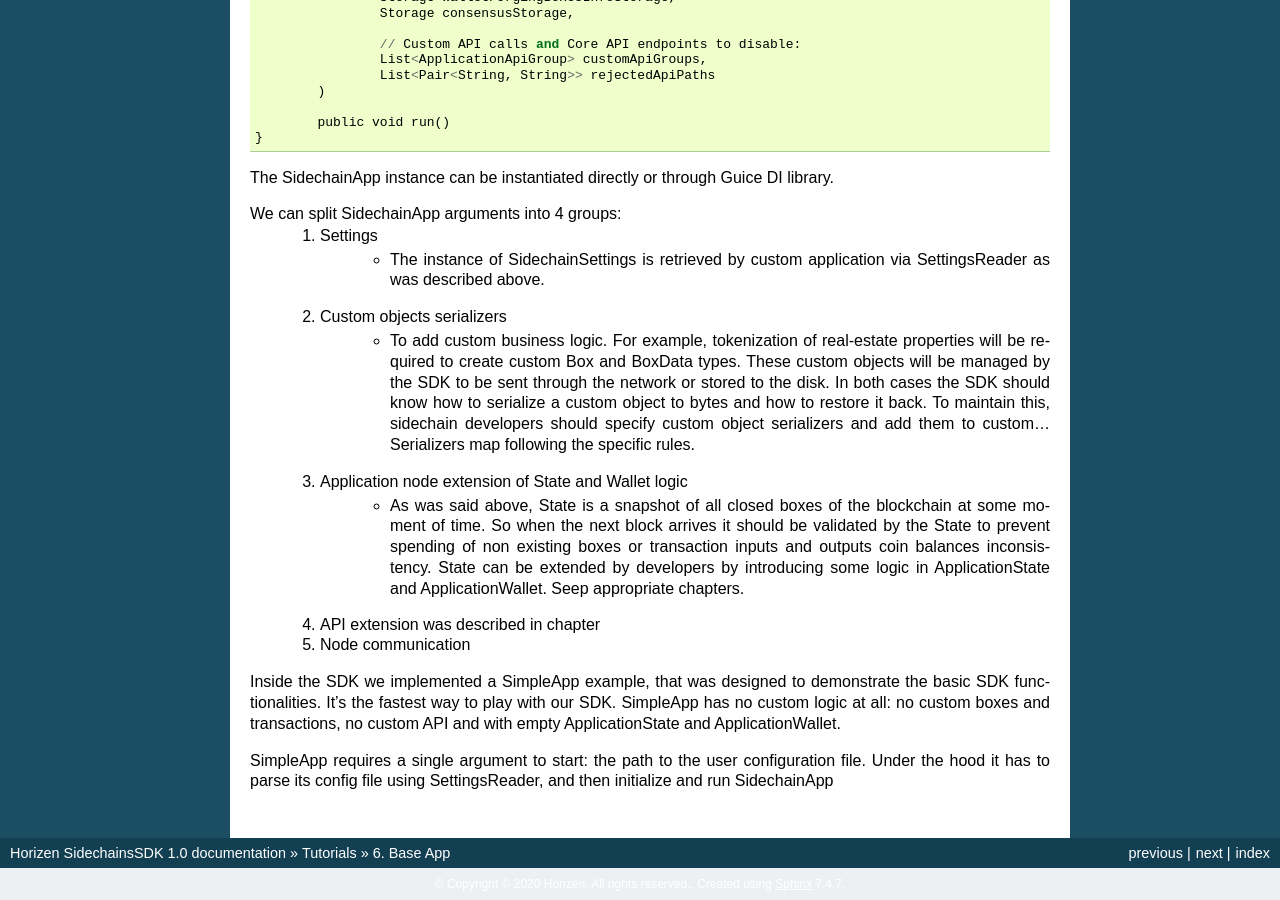
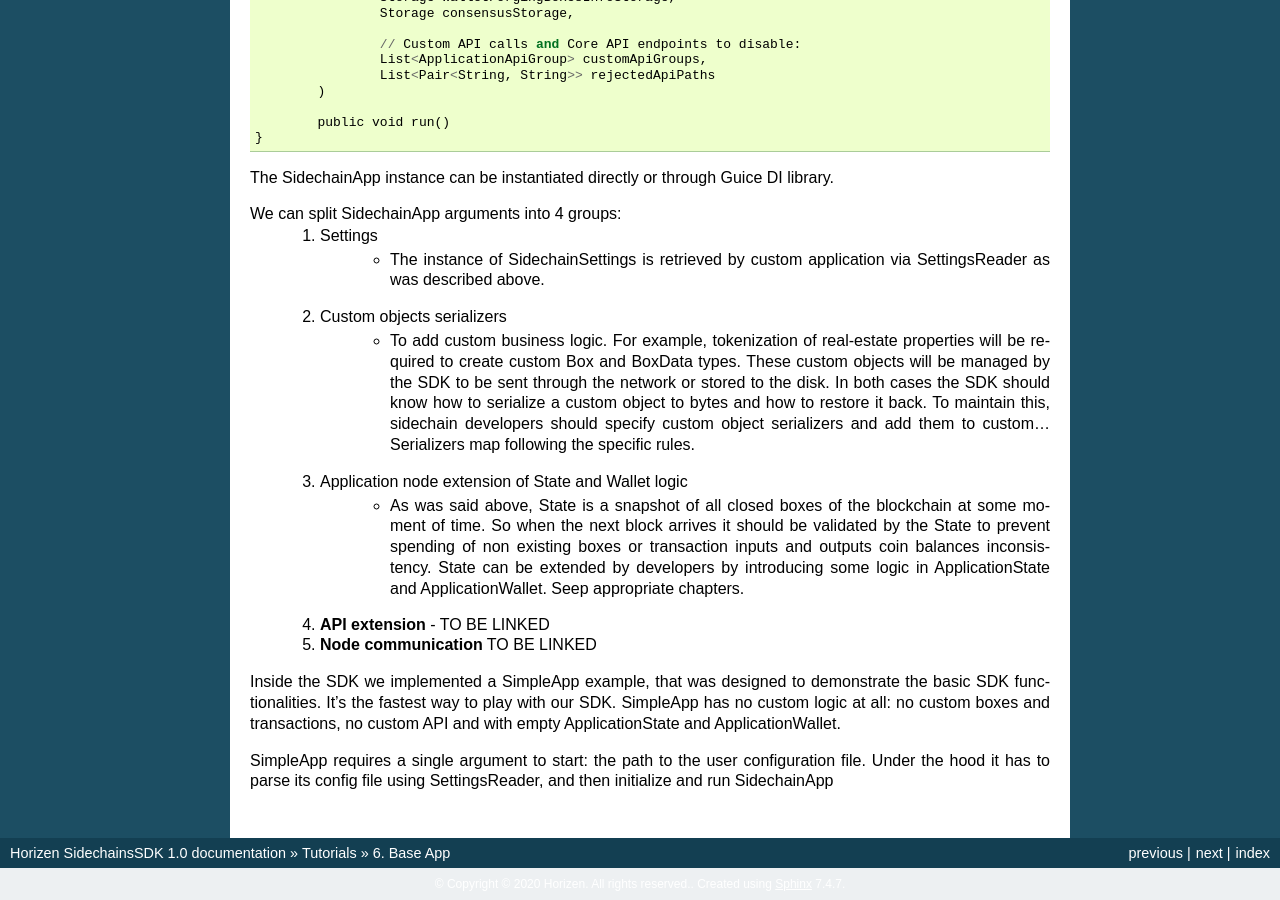
Before and after one commit to megaluck/documentation, a Sphinx documentation site: the page built from docs/introduction/06-Base-App.rst, in a window 1280 px wide and 900 px high, scrolled down 3502 px. Built offline with Sphinx 7.4.7, drawn with Linux system fonts in a browser that asks for light colours; pages that are not in the unit, such as notebooks, are missing from menus.

Commit message:
Update 06-Base-App.rst

```diff
--- a/docs/introduction/06-Base-App.rst
+++ b/docs/introduction/06-Base-App.rst
@@ -189,8 +189,8 @@ We can split SidechainApp arguments into 4 groups:
 		  following the specific rules.
 	3. Application node extension of State and Wallet logic
 		* As was said above, State is a snapshot of all closed boxes of the blockchain at some moment of time. So when the next block arrives it should be validated by the State to prevent spending of non existing boxes or transaction inputs and outputs coin balances inconsistency. State can be extended by developers by introducing some logic in ApplicationState and ApplicationWallet. Seep appropriate chapters.
-	4. API extension was described in chapter
-	5. Node communication
+	4. **API extension** - TO BE LINKED
+	5. **Node communication** TO BE LINKED
 
 
 Inside the SDK we implemented a SimpleApp example, that was designed to demonstrate the basic SDK functionalities. It's the fastest way to play with our SDK.
```
